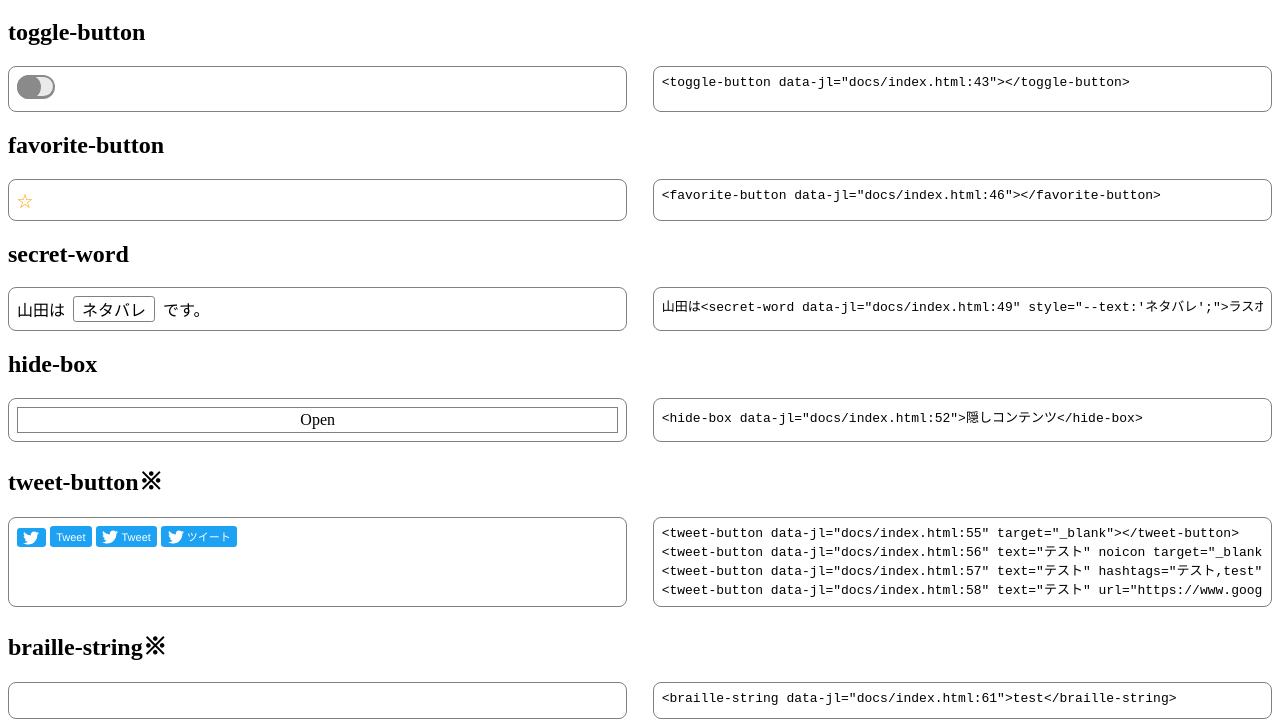
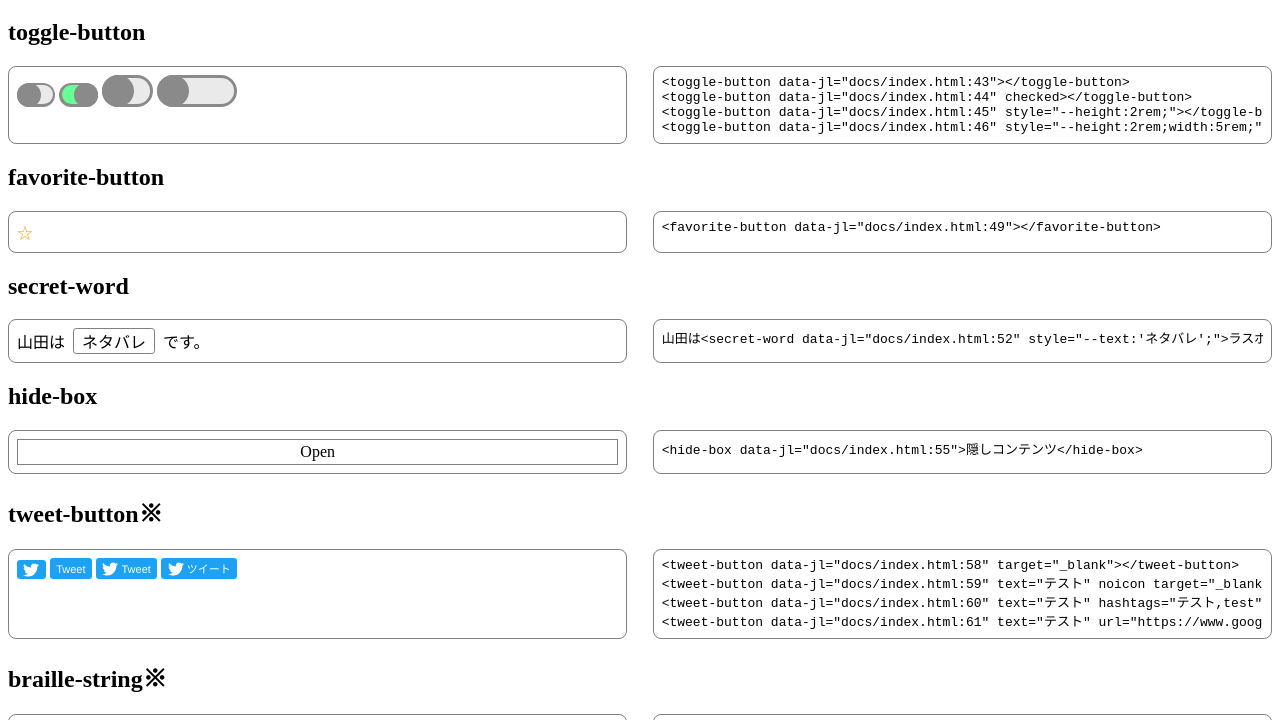
Before and after one commit to Azulamb/WebComponents, a website: page docs/index.html in a window 1280 px wide. Shown: the part 61-781 px from the top of the page. Drawn offline with Linux system fonts and the light colour scheme.

Commit message:
Fix toggle-button

```diff
--- a/docs/index.html
+++ b/docs/index.html
@@ -40,7 +40,10 @@
 	<h1>My WebComponents sample</h1>
 
 	<h2>toggle-button</h2>
-	<html-code change><toggle-button></toggle-button></html-code>
+	<html-code change><toggle-button></toggle-button>
+<toggle-button checked></toggle-button>
+<toggle-button style="--height:2rem;"></toggle-button>
+<toggle-button style="--height:2rem;width:5rem;"></toggle-button></html-code>
 
 	<h2>favorite-button</h2>
 	<html-code change><favorite-button></favorite-button></html-code>
--- a/docs/toggle-button.js
+++ b/docs/toggle-button.js
@@ -46,7 +46,7 @@
         }
         static get observedAttributes() { return ['checked']; }
         attributeChangedCallback(name, oldValue, newValue) {
-            this.checked = !!newValue;
+            this.checked = newValue !== null;
         }
     }, script.dataset.tagname);
 });
--- a/src/toggle-button.ts
+++ b/src/toggle-button.ts
@@ -65,7 +65,7 @@ interface ToggleButtonElement extends HTMLElement
 
 		attributeChangedCallback( name: string, oldValue: any, newValue: any )
 		{
-			this.checked = !!newValue;
+			this.checked = newValue !== null;
 		}
 	}, script.dataset.tagname );
 } );
```
